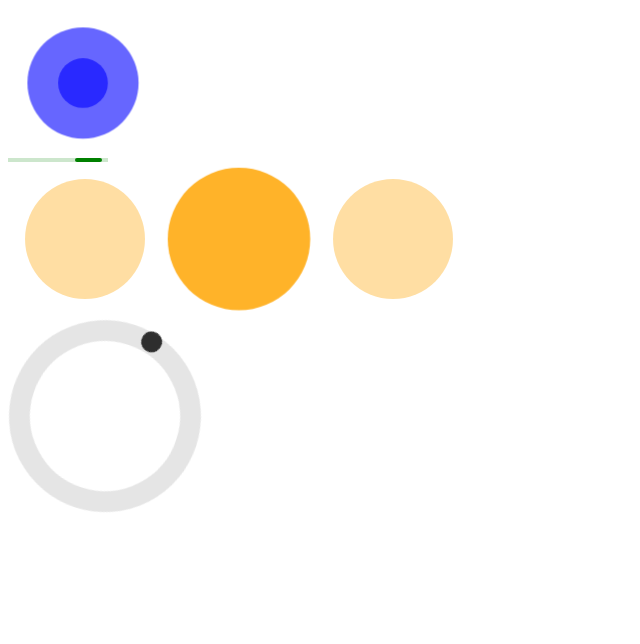
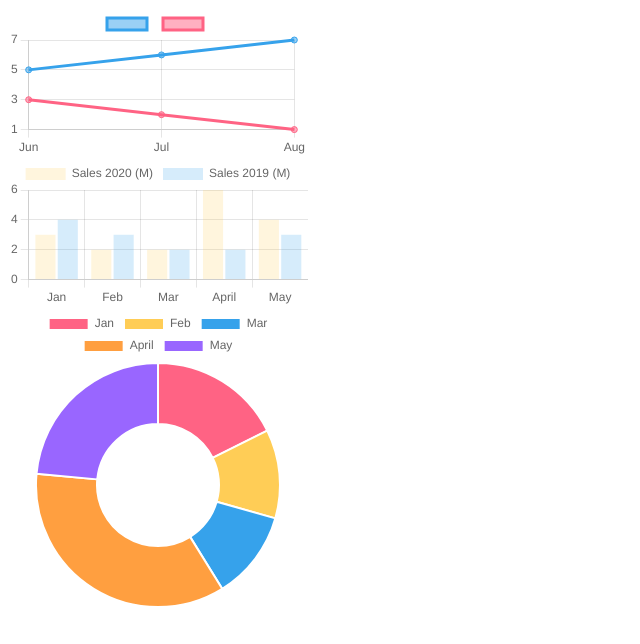
Before and after one commit to SaqibSattar/practical-react, a React (Vite) app: page / in a window 1280 px wide. Shown: the top 644 px of the page, without its empty margins (0-640 px from the left). Built offline with nearby package versions, Linux system fonts and the light colour scheme.

Commit message:
implement react-chartjs-2

```diff
--- a/package.json
+++ b/package.json
@@ -11,7 +11,9 @@
   },
   "dependencies": {
     "@tippyjs/react": "^4.2.6",
+    "chart.js": "^4.4.1",
     "react": "^18.2.0",
+    "react-chartjs-2": "^5.2.0",
     "react-color": "^2.19.3",
     "react-countup": "^6.5.0",
     "react-credit-cards": "^0.8.3",
--- a/src/App.jsx
+++ b/src/App.jsx
@@ -1,41 +1,16 @@
 import React, { useState } from "react";
 import "./App.css";
-
-import { BounceLoader, BarLoader, BeatLoader, MoonLoader } from "react-spinners";
+import LineChart from "./components/LineChart";
+import BarChart from "./components/BarChart";
+import DoughnutChart from "./components/DoughnutChart";
 
 const App = () => {
   return (
     <div>
-    <BounceLoader
-        color={'blue'}
-        loading
-        size={150}
-        aria-label="Loading Spinner"
-        data-testid="loader"
-      />
-      <BarLoader
-        color={'green'}
-        loading
-        size={150}
-        aria-label="Loading Spinner"
-        data-testid="loader"
-      />
-      <BeatLoader
-        color={'orange'}
-        loading
-        size={150}
-        aria-label="Loading Spinner"
-        data-testid="loader"
-      />
-      <MoonLoader
-        color={'black'}
-        loading
-        size={150}
-        aria-label="Loading Spinner"
-        data-testid="loader"
-      />
+      <LineChart />
+      <BarChart />
+      <DoughnutChart />
     </div>
-
   );
 };
 
--- /dev/null
+++ b/src/components/BarChart.jsx
@@ -0,0 +1,71 @@
+import React from "react";
+import { Bar } from "react-chartjs-2";
+
+function BarChart() {
+  const data = {
+    labels: ["Jan", "Feb", "Mar", "April", "May"],
+    datasets: [
+      {
+        label: "Sales 2020 (M)",
+        data: [3, 2, 2, 6, 4],
+        borderColor: [
+          "rgba(255, 206, 86, 0.2)",
+          "rgba(255, 206, 86, 0.2)",
+          "rgba(255, 206, 86, 0.2)",
+          "rgba(255, 206, 86, 0.2)",
+          "rgba(255, 206, 86, 0.2)",
+        ],
+        backgroundColor: [
+          "rgba(255, 206, 86, 0.2)",
+          "rgba(255, 206, 86, 0.2)",
+          "rgba(255, 206, 86, 0.2)",
+          "rgba(255, 206, 86, 0.2)",
+          "rgba(255, 206, 86, 0.2)",
+        ],
+      },
+      {
+        label: "Sales 2019 (M)",
+        data: [4, 3, 2, 2, 3],
+        borderColor: [
+          "rgba(54, 162, 235, 0.2)",
+          "rgba(54, 162, 235, 0.2)",
+          "rgba(54, 162, 235, 0.2)",
+          "rgba(54, 162, 235, 0.2)",
+          "rgba(54, 162, 235, 0.2)",
+        ],
+        backgroundColor: [
+          "rgba(54, 162, 235, 0.2)",
+          "rgba(54, 162, 235, 0.2)",
+          "rgba(54, 162, 235, 0.2)",
+          "rgba(54, 162, 235, 0.2)",
+          "rgba(54, 162, 235, 0.2)",
+        ],
+      },
+    ],
+  };
+
+  const options = {
+    title: {
+      display: true,
+      text: "Bar Chart",
+    },
+    scales: {
+      yAxes: [
+        {
+          ticks: {
+            min: 0,
+            max: 6,
+            stepSize: 1,
+          },
+        },
+      ],
+    },
+  };
+  return (
+    <div style={{ width: "300px" }}>
+      <Bar data={data} options={options} />
+    </div>
+  );
+}
+
+export default BarChart;
--- /dev/null
+++ b/src/components/DoughnutChart.jsx
@@ -0,0 +1,35 @@
+import React from 'react'
+import { Doughnut } from 'react-chartjs-2'
+
+function DoughnutChart () {
+  const data = {
+    labels: ['Jan', 'Feb', 'Mar', 'April', 'May'],
+    datasets: [
+      {
+        label: 'Sales 2020 (M)',
+        data: [3, 2, 2, 6, 4],
+        backgroundColor: [
+          'rgba(255, 99, 132, 1)',
+          'rgba(255, 205, 86, 1)',
+          'rgba(54, 162, 235, 1)',
+          'rgba(255, 159, 64, 1)',
+          'rgba(153, 102, 255, 1)'
+        ]
+      }
+    ]
+  }
+
+  const options = {
+    title: {
+      display: true,
+      text: 'Doughnut Chart'
+    }
+  }
+  return (
+    <div style={{ width: "300px" }}>
+      <Doughnut data={data} options={options} />
+    </div>
+  );
+}
+
+export default DoughnutChart
--- /dev/null
+++ b/src/components/LineChart.jsx
@@ -0,0 +1,42 @@
+import React, { useEffect } from "react";
+import { Line } from "react-chartjs-2";
+import "chart.js/auto";
+
+const LineChart = () => {
+  return (
+    <div style={{ width: "300px" }}>
+      <Line
+        datasetIdKey="id"
+        data={{
+          labels: ["Jun", "Jul", "Aug"],
+          datasets: [
+            {
+              id: 1,
+              label: "",
+              data: [5, 6, 7],
+            },
+            {
+              id: 2,
+              label: "",
+              data: [3, 2, 1],
+            },
+          ],
+        }}
+        options={{
+          scales: {
+            x: {
+              type: "category",
+            },
+            y: {
+              type: "linear",
+            },
+          },
+          maintainAspectRatio: false, // Allow chart to have a fixed size
+          responsive: true, // Make the chart responsive
+        }}
+      />
+    </div>
+  );
+};
+
+export default LineChart;
```
Also changed, not shown: 1 other file (tests, documents, lock files or other folders).
